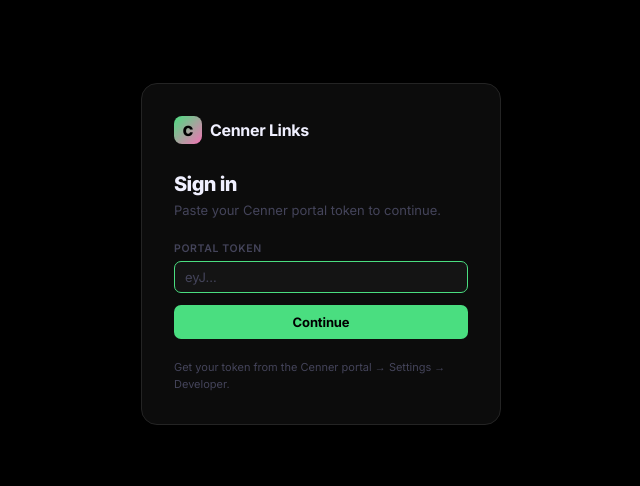
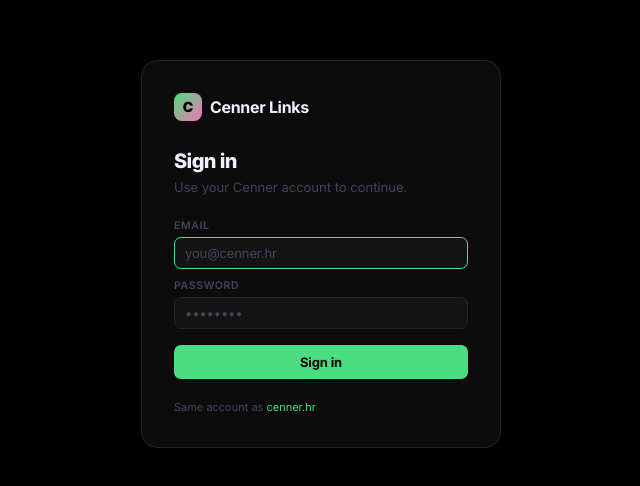
Before and after one commit to MatijaMiki/cenner-links, a React (Vite) app: page /login in a window 1280 px wide. Shown: the part 146-632 px from the top of the page, without its empty margins (319-959 px from the left). Built offline with nearby package versions, Linux system fonts and the light colour scheme; no server answers.

Commit message:
Add email/password login, SSO via ?token= param, tier limits UI

```diff
--- a/src/App.jsx
+++ b/src/App.jsx
@@ -1,8 +1,26 @@
-import { BrowserRouter, Routes, Route, Navigate } from 'react-router-dom';
+import { BrowserRouter, Routes, Route, Navigate, useNavigate, useLocation } from 'react-router-dom';
+import { useEffect } from 'react';
 import Builder from './pages/Builder.jsx';
 import Analytics from './pages/Analytics.jsx';
 import PublicPage from './pages/PublicPage.jsx';
 import Login from './pages/Login.jsx';
+
+function SSOHandler() {
+  const navigate = useNavigate();
+  const location = useLocation();
+
+  useEffect(() => {
+    const params = new URLSearchParams(location.search);
+    const token = params.get('token');
+    if (token) {
+      localStorage.setItem('portal_token', token);
+      // Remove token from URL and redirect to builder
+      navigate('/', { replace: true });
+    }
+  }, []);
+
+  return null;
+}
 
 function Protected({ children }) {
   const token = localStorage.getItem('portal_token');
@@ -13,6 +31,7 @@
 export default function App() {
   return (
     <BrowserRouter>
+      <SSOHandler />
       <Routes>
         <Route path="/login" element={<Login />} />
         <Route path="/p/:slug" element={<PublicPage />} />
--- a/src/api.js
+++ b/src/api.js
@@ -22,6 +22,18 @@
   return res.json();
 }
 
+// ─── Auth ─────────────────────────────────────────────────────────────────────
+export async function login(email, password) {
+  const res = await fetch(`${API_BASE}/portal/auth/login`, {
+    method: 'POST',
+    headers: { 'Content-Type': 'application/json' },
+    body: JSON.stringify({ email, password }),
+  });
+  const data = await res.json();
+  if (!res.ok) throw new Error(data.error || 'Login failed');
+  return data;
+}
+
 // ─── Link page ───────────────────────────────────────────────────────────────
 export const getMyPage   = ()       => req('GET',  '/links/page');
 export const upsertPage  = (data)   => req('PUT',  '/links/page', data);
--- a/src/pages/Builder.jsx
+++ b/src/pages/Builder.jsx
@@ -30,9 +30,15 @@
   return [state, show];
 }
 
+const TIER_LABELS = { free: 'Free', starter: 'Free', pro: 'Pro', enterprise: 'Ultra' };
+const TIER_COLORS = { free: 'var(--text-3)', starter: 'var(--text-3)', pro: 'var(--green)', enterprise: 'var(--pink)' };
+const UPGRADE_URL = 'https://cenner.hr/pricing';
+
 export default function Builder() {
   const [page, setPage]       = useState(DEFAULT_PAGE);
   const [blocks, setBlocks]   = useState([]);
+  const [tier, setTier]       = useState('free');
+  const [limit, setLimit]     = useState(2);
   const [loading, setLoading] = useState(true);
   const [saving, setSaving]   = useState(false);
   const [editingBlock, setEditingBlock] = useState(null);
@@ -48,6 +54,8 @@
       .then(data => {
         setPage(data.page || DEFAULT_PAGE);
         setBlocks((data.blocks || []).sort((a, b) => a.order - b.order));
+        if (data.tier) setTier(data.tier);
+        if (data.limit) setLimit(data.limit);
       })
       .catch(() => { /* no page yet – stay at defaults */ })
       .finally(() => setLoading(false));
@@ -102,7 +110,11 @@
       setBlocks(prev => [...prev, block]);
       setEditingBlock(block);
     } catch (e) {
+      if (e.message && e.message.includes('limit')) {
+        showToast('Upgrade your plan to add more links');
+      } else {
         showToast('Error: ' + e.message);
+      }
     }
   }
 
@@ -259,7 +271,22 @@
 
             {/* Blocks panel */}
             <div style={{ padding: 16, borderBottom: '1px solid var(--border)' }}>
-              <div className="panel-label">Blocks</div>
+              <div style={{ display: 'flex', alignItems: 'center', justifyContent: 'space-between', marginBottom: 8 }}>
+                <div className="panel-label" style={{ marginBottom: 0 }}>Blocks</div>
+                <div style={{ display: 'flex', alignItems: 'center', gap: 6 }}>
+                  <span style={{ fontSize: 10.5, color: 'var(--text-3)', fontWeight: 500 }}>
+                    {blocks.length}/{limit}
+                  </span>
+                  <span style={{
+                    fontSize: 9.5, fontWeight: 700, letterSpacing: '0.04em', textTransform: 'uppercase',
+                    color: TIER_COLORS[tier] || 'var(--text-3)',
+                    background: tier === 'enterprise' ? 'rgba(244,114,182,0.1)' : tier === 'pro' ? 'rgba(74,222,128,0.1)' : 'rgba(255,255,255,0.06)',
+                    padding: '2px 6px', borderRadius: 4,
+                  }}>
+                    {TIER_LABELS[tier] || 'Free'}
+                  </span>
+                </div>
+              </div>
               {blocks.length === 0
                 ? <div style={{ fontSize: 12, color: 'var(--text-3)', textAlign: 'center', padding: '12px 0' }}>No blocks yet.</div>
                 : (
@@ -282,6 +309,32 @@
             {/* Add block panel */}
             <div style={{ padding: 16 }}>
               <div className="panel-label">Add Block</div>
+              {blocks.length >= limit ? (
+                <div style={{
+                  background: 'rgba(244,114,182,0.06)', border: '1px solid rgba(244,114,182,0.2)',
+                  borderRadius: 10, padding: '14px 14px', textAlign: 'center',
+                }}>
+                  <div style={{ fontSize: 13, fontWeight: 700, color: 'var(--pink)', marginBottom: 4 }}>
+                    {limit}-link limit reached
+                  </div>
+                  <div style={{ fontSize: 11.5, color: 'var(--text-3)', marginBottom: 12, lineHeight: 1.5 }}>
+                    {tier === 'pro' ? 'Upgrade to Ultra for 10 links.' : 'Upgrade to Pro for 5 links or Ultra for 10.'}
+                  </div>
+                  <a
+                    href={UPGRADE_URL}
+                    target="_blank"
+                    rel="noopener noreferrer"
+                    style={{
+                      display: 'inline-block',
+                      background: 'linear-gradient(135deg,#4ADE80,#F472B6)',
+                      color: '#000', fontWeight: 700, fontSize: 12,
+                      padding: '7px 16px', borderRadius: 7, textDecoration: 'none',
+                    }}
+                  >
+                    Upgrade plan
+                  </a>
+                </div>
+              ) : (
                 <div style={{ display: 'grid', gridTemplateColumns: '1fr 1fr', gap: 6 }}>
                   {Object.entries(BLOCK_TYPES).map(([type, meta]) => (
                     <button
@@ -307,6 +360,7 @@
                     </button>
                   ))}
                 </div>
+              )}
             </div>
 
           </div>
--- a/src/pages/Login.jsx
+++ b/src/pages/Login.jsx
@@ -1,16 +1,28 @@
 import { useState } from 'react';
 import { useNavigate } from 'react-router-dom';
+import { login } from '../api.js';
 
 export default function Login() {
-  const [token, setToken] = useState('');
-  const [error, setError] = useState('');
+  const [email, setEmail]       = useState('');
+  const [password, setPassword] = useState('');
+  const [loading, setLoading]   = useState(false);
+  const [error, setError]       = useState('');
   const navigate = useNavigate();
 
-  function handleSubmit(e) {
+  async function handleSubmit(e) {
     e.preventDefault();
-    if (!token.trim()) { setError('Paste your portal token'); return; }
-    localStorage.setItem('portal_token', token.trim());
-    navigate('/');
+    if (!email.trim() || !password) { setError('Enter your email and password'); return; }
+    setLoading(true);
+    setError('');
+    try {
+      const data = await login(email.trim(), password);
+      localStorage.setItem('portal_token', data.token);
+      navigate('/');
+    } catch (err) {
+      setError(err.message || 'Login failed');
+    } finally {
+      setLoading(false);
+    }
   }
 
   return (
@@ -37,35 +49,52 @@
 
         <div style={{ fontSize: 20, fontWeight: 800, letterSpacing: '-0.03em', marginBottom: 6 }}>Sign in</div>
         <div style={{ fontSize: 13, color: 'var(--text-3)', marginBottom: 24 }}>
-          Paste your Cenner portal token to continue.
+          Use your Cenner account to continue.
         </div>
 
         <form onSubmit={handleSubmit}>
-          <div style={{ marginBottom: 12 }}>
-            <div style={{ fontSize: 10.5, fontWeight: 600, color: 'var(--text-3)', textTransform: 'uppercase', letterSpacing: '0.06em', marginBottom: 6 }}>
-              Portal Token
+          <div style={{ marginBottom: 10 }}>
+            <div style={{ fontSize: 10.5, fontWeight: 600, color: 'var(--text-3)', textTransform: 'uppercase', letterSpacing: '0.06em', marginBottom: 5 }}>
+              Email
+            </div>
+            <input
+              className="inp"
+              type="email"
+              placeholder="you@cenner.hr"
+              value={email}
+              onChange={e => { setEmail(e.target.value); setError(''); }}
+              autoFocus
+              autoComplete="email"
+            />
+          </div>
+          <div style={{ marginBottom: 16 }}>
+            <div style={{ fontSize: 10.5, fontWeight: 600, color: 'var(--text-3)', textTransform: 'uppercase', letterSpacing: '0.06em', marginBottom: 5 }}>
+              Password
             </div>
             <input
               className="inp"
               type="password"
-              placeholder="eyJ…"
-              value={token}
-              onChange={e => { setToken(e.target.value); setError(''); }}
-              autoFocus
+              placeholder="••••••••"
+              value={password}
+              onChange={e => { setPassword(e.target.value); setError(''); }}
+              autoComplete="current-password"
             />
-            {error && <div style={{ fontSize: 11.5, color: '#F87171', marginTop: 5 }}>{error}</div>}
           </div>
+
+          {error && <div style={{ fontSize: 11.5, color: '#F87171', marginBottom: 10 }}>{error}</div>}
+
           <button
             type="submit"
             className="btn-primary"
-            style={{ width: '100%', padding: '9px 16px', fontSize: 13 }}
+            style={{ width: '100%', padding: '9px 16px', fontSize: 13, opacity: loading ? 0.6 : 1, cursor: loading ? 'not-allowed' : 'pointer' }}
+            disabled={loading}
           >
-            Continue
+            {loading ? 'Signing in…' : 'Sign in'}
           </button>
         </form>
 
         <div style={{ fontSize: 11, color: 'var(--text-3)', marginTop: 20, lineHeight: 1.5 }}>
-          Get your token from the Cenner portal → Settings → Developer.
+          Same account as <span style={{ color: 'var(--green)' }}>cenner.hr</span>
         </div>
       </div>
     </div>
```
Lines whose indentation alone changed are shown as unchanged.
